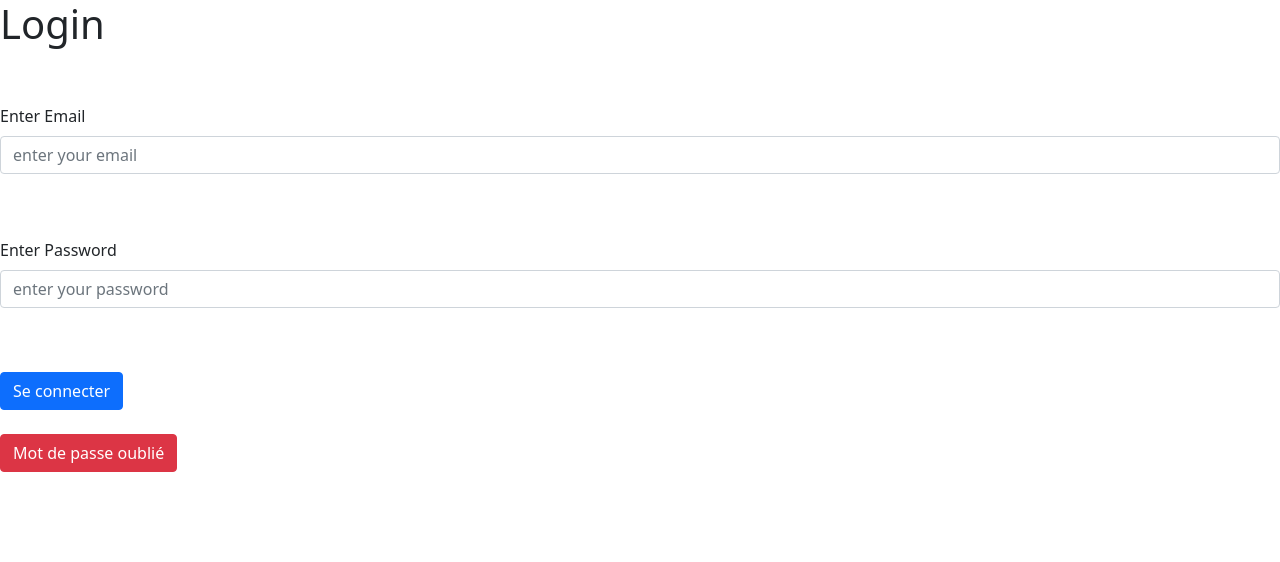
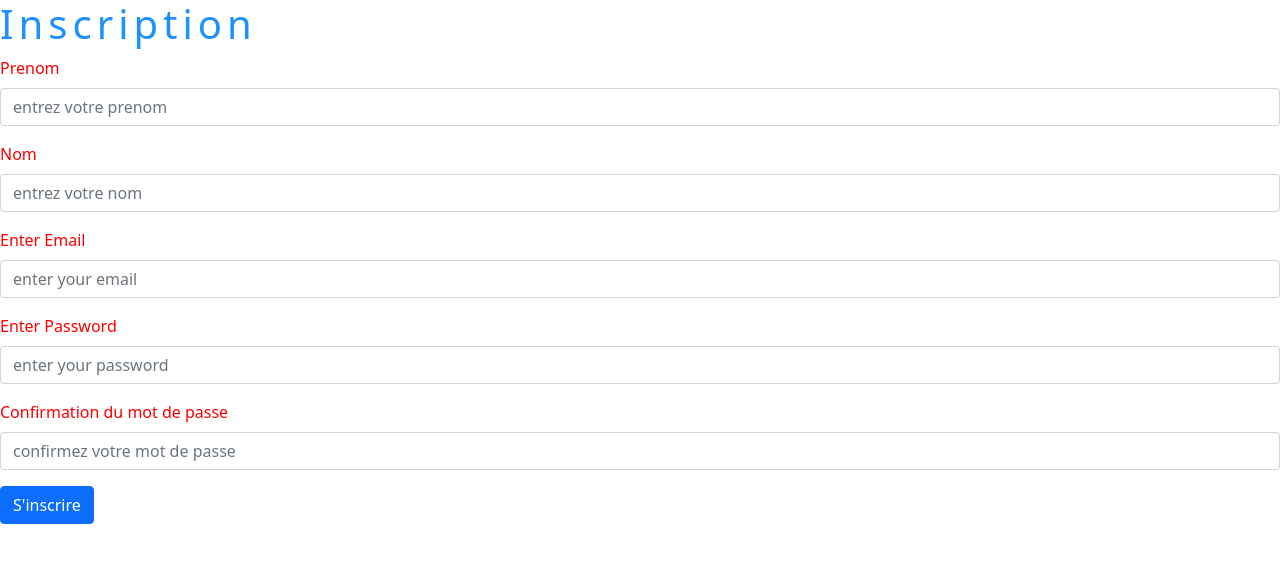
Before and after one commit to otmaneeee/otmaneReact, a React (Create React App) app: page /inscription in a window 1280 px wide. Shown: the top 562 px of the page. Built offline with nearby package versions, Linux system fonts and the light colour scheme.

Commit message:
Switch btw login and inscription

```diff
--- a/package.json
+++ b/package.json
@@ -10,6 +10,7 @@
     "react": "^17.0.2",
     "react-bootstrap": "^2.0.0-beta.4",
     "react-dom": "^17.0.2",
+    "react-router-dom": "^5.2.0",
     "react-scripts": "4.0.3",
     "web-vitals": "^1.1.2"
   },
--- a/src/App.js
+++ b/src/App.js
@@ -5,10 +5,29 @@ import { bootstrapButtonVariant, buttonTexts } from "./constants";
 import CustomInput from "./components/CustomInput";
 import { textInputProps } from "./constants";
 import Category from "./containers/category/category";
+import Inscription from "./containers/Inscription/inscription";
+import {
+  BrowserRouter as Router,
+  Switch,
+  Route,
+  Link
+} from "react-router-dom";
 const App = () => {
   return (
     <div>
-      <Category />
+    <Router>
+      <Switch>
+          <Route path="/login">
+            <Category />
+          </Route>
+          <Route path="/inscription">
+            <Inscription />
+          </Route>
+          <Route path="/">
+            <Category />
+          </Route>
+        </Switch>
+      </Router>
       {/* <CustomButton
         color={bootstrapButtonVariant.success}
         text={buttonTexts.success}
@@ -29,7 +48,7 @@ const App = () => {
       <CustomButton
         color={bootstrapButtonVariant.success}
       /> */}
-    </div>
+      </div>
   );
 };
 export default App;
--- a/src/constants.js
+++ b/src/constants.js
@@ -12,19 +12,26 @@ export const buttonTexts = {
   success: "success",
   outlineWarning: "outline-warning",
   connection : "Se connecter",
-  mdpForgotten : "Mot de passe oublié"
+  mdpForgotten : "Mot de passe oublié",
+  inscription : "S'inscrire"
 };
 
 export const textInputProps = {
-  type: { defaut: "text", password: "password", email: "email" },
+  type: { defaut: "text", password: "password", email: "email", },
   placeholder: {
     defaut: "enter your text",
     password: "enter your password",
     email: "enter your email",
+    firstName : "entrez votre prenom",
+    lastName : "entrez votre nom",
+    confirmPassword :"confirmez votre mot de passe",
   },
   label: {
     defaut: "enter your info",
     password: "Enter Password",
     email: "Enter Email",
+    firstName : "Prenom",
+    lastName : "Nom",
+    confirmPassword : "Confirmation du mot de passe",
   }
 };
--- /dev/null
+++ b/src/containers/Inscription/inscription.jsx
@@ -0,0 +1,42 @@
+import CustomButton from "../../components/CustomButton";
+import CustomInput from "../../components/CustomInput";
+import {
+  buttonTexts,
+  bootstrapButtonVariant,
+  textInputProps,
+} from "../../constants";
+
+
+const Inscription = () => {
+  return (
+    <div>
+      <h1>Inscription</h1>
+      <CustomInput
+        label={textInputProps.label.firstName}
+        placeholder={textInputProps.placeholder.firstName}
+      />
+      <CustomInput
+        label={textInputProps.label.lastName}
+        placeholder={textInputProps.placeholder.lastName}
+      />
+      <CustomInput
+        label={textInputProps.label.email}
+        placeholder={textInputProps.placeholder.email}
+        type={textInputProps.type.email}
+      />
+      <CustomInput
+        label={textInputProps.label.password}
+        placeholder={textInputProps.placeholder.password}
+        type={textInputProps.type.password}
+      />
+      <CustomInput
+        label={textInputProps.label.confirmPassword}
+        placeholder={textInputProps.placeholder.confirmPassword}
+        type={textInputProps.type.password}
+      />
+      <CustomButton text={buttonTexts.inscription} color={bootstrapButtonVariant.primary}/>
+    </div>
+  );
+};
+
+export default Inscription;
--- a/src/containers/category/category.css
+++ b/src/containers/category/category.css
@@ -0,0 +1,15 @@
+#hey div{
+    width:50%;
+}
+label{
+    color:red;
+}
+#hey{
+    width:60%;
+    margin:auto;
+
+}
+h1{
+    letter-spacing: 5px;
+    color:dodgerblue;
+}
--- a/src/containers/category/category.jsx
+++ b/src/containers/category/category.jsx
@@ -1,10 +1,11 @@
 import CustomButton from '../../components/CustomButton';
 import CustomInput from '../../components/CustomInput';
 import { textInputProps , bootstrapButtonVariant ,buttonTexts } from '../../constants';
+import "./category.css";
 
 const Category = () => {
     return(
-        <div>
+        <div id="hey">
             <h1>Login</h1>
             <br></br>
             <br></br>
```
Also changed, not shown: src/containers/Inscription/inscription.css (added), 1 other file (tests, documents, lock files or other folders).
